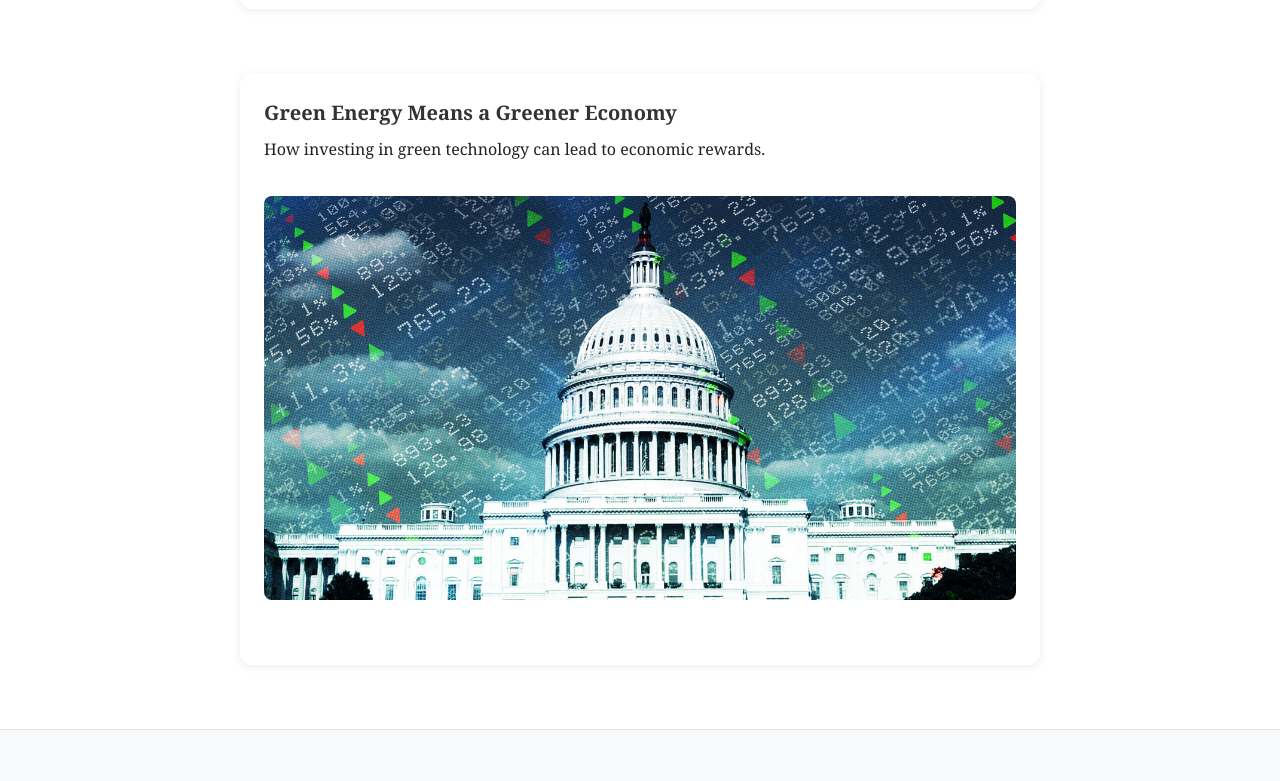
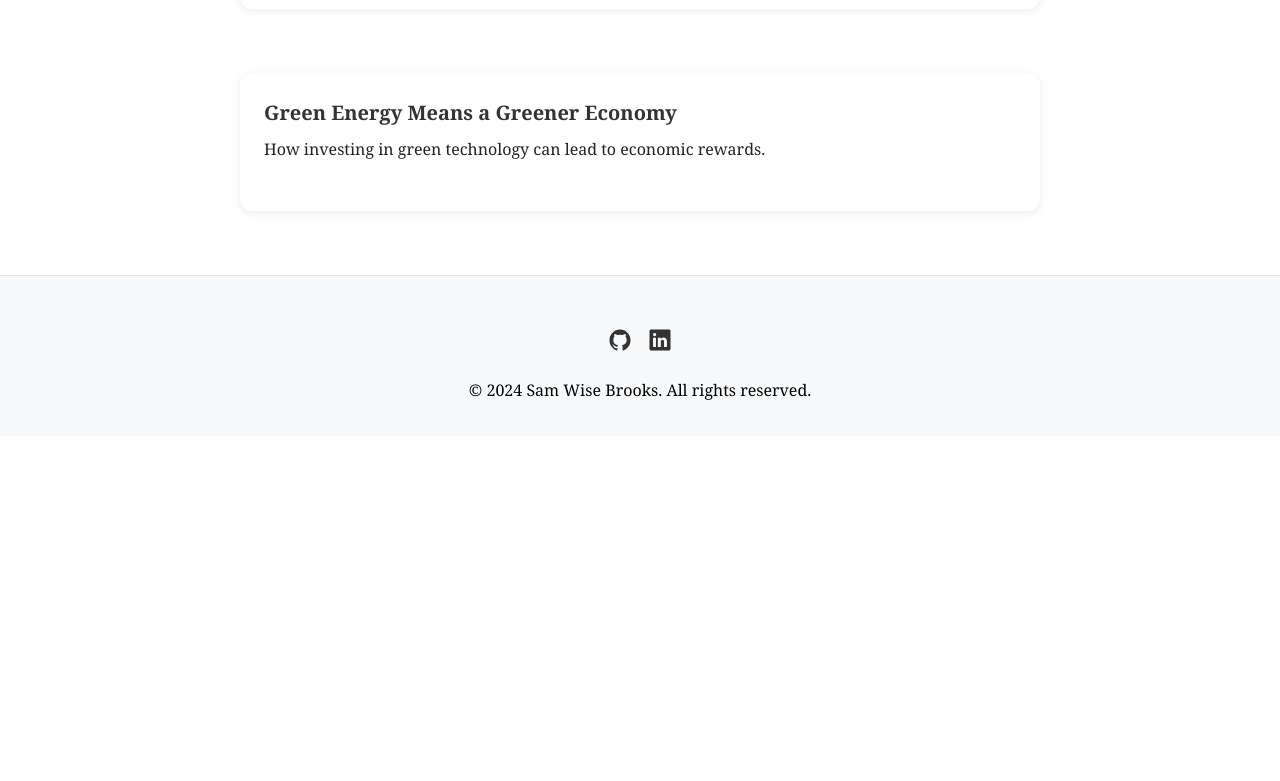
Before and after one commit to samwise3/SamWiseDev, a React (Vite) app: page /articles in a window 1280 px wide. Shown: the part 1894-2675 px from the top of the page. After the commit the page ends 2330 px from the top, so only its background shows below. Built offline with nearby package versions, Linux system fonts and the light colour scheme.

Commit message:
feat: each article renders on its own page

```diff
--- a/src/components/ui/Navigation.jsx
+++ b/src/components/ui/Navigation.jsx
@@ -1,6 +1,6 @@
 import { Link, useLocation } from 'react-router-dom';
 import '../../styles/styles.css';
-import { routes } from '../../routes';
+import { navBarRoutes } from '../../routes';
 
 function Navigation() {
   const location = useLocation();
@@ -8,7 +8,7 @@ function Navigation() {
   return (
     <nav className="navbar">
       <ul>
-        {routes.map(route => (
+        {navBarRoutes.map(route => (
           <li key={route.path}>
             <Link
               to={route.path}
--- a/src/pages/ArticlePage.tsx
+++ b/src/pages/ArticlePage.tsx
@@ -25,7 +25,6 @@ export function Article(ArticlePageParams): React.ReactElement {
         </div>
 
     )
-
 }
 
 export default Article;
--- a/src/pages/Articles.jsx
+++ b/src/pages/Articles.jsx
@@ -3,11 +3,12 @@ import Footer from '../components/ui/Footer';
 import Card from '../components/common/Card';
 import '../styles/styles.css';
 import Header from '../components/ui/Header';
+import { Link } from 'react-router-dom';
 
-function Articles() {
-  const articles = [
+export const articles = [
     {
       title: "Reformation During the Resurgence of Industrial Policy Under the Biden Administration",
+      slug: 'industrial-policy',
       src: "/assets/articles/IndustrialPolicy.pdf",
       url: "https://virginiapolitics.org/online/2024/4/15/reformation-during-the-resurgence-of-industrial-policy-under-the-biden-administration?rq=green%20energy%20",
       date: "April 15, 2024",
@@ -16,6 +17,7 @@ function Articles() {
     },
     {
       title: "Shedding Light on the Dark Side of Congressional Stock Trading",
+      slug: 'congressional-stock-trading',
       src: "/assets/articles/StockTrading.pdf",
       url: "https://virginiapolitics.org/online/2023/5/15/shedding-light-on-the-dark-side-of-congressional-stock-trading?rq=brooks",
       date: "May 15, 2023",
@@ -24,14 +26,16 @@ function Articles() {
     },
     {
       title: "Green Energy Means a Greener Economy",
+      slug: 'green-economy',
       src: "/assets/articles/GreenEconomy.pdf",
       //url: "https://virginiapolitics.org/online/2023/5/15/shedding-light-on-the-dark-side-of-congressional-stock-trading?rq=brooks",
       //date: "May 15, 2023",
-      image: "/images/congress.png",
+      //image: "/images/congress.png",
       description: "How investing in green technology can lead to economic rewards."
     }
   ];
 
+function Articles() {
   return (
     <div className="page-container">
       <header>
@@ -47,7 +51,11 @@ function Articles() {
         {articles.map((article, index) => (
           <Card
             key={index}
-            title={article.title}
+            title={
+              <Link to={`/articles/${article.slug}`}>
+                {article.title}
+              </Link>
+            }
             description={
               <>
                 {article.description}
--- a/src/routes.ts
+++ b/src/routes.ts
@@ -3,14 +3,22 @@ import Resume from './pages/Resume';
 import Projects from './pages/Projects';
 // import AboutMe from './pages/AboutMe';
 import Articles from './pages/Articles';
+import { articles } from './pages/Articles';
+import ArticlePage from './pages/ArticlePage';
 
 import React from 'react';
 
-export const routes = [
+export const navBarRoutes = [
   { path: '/', name: 'Home', element: React.createElement(Home) },
-  // { path: '/about', name: 'About Me', element: React.createElement(AboutMe) },
   { path: '/resume', name: 'Resume', element: React.createElement(Resume) },
   { path: '/articles', name: 'Articles', element: React.createElement(Articles) },
   { path: '/projects', name: 'Projects', element: React.createElement(Projects) },
-  // add individual article routes
+]
+export const routes = [
+  ...navBarRoutes,
+  ...articles.map(article => ({
+    path: `/articles/${article.slug}`,
+    name: article.title,
+    element: React.createElement(ArticlePage, { ...article })
+  }))
 ];
```
